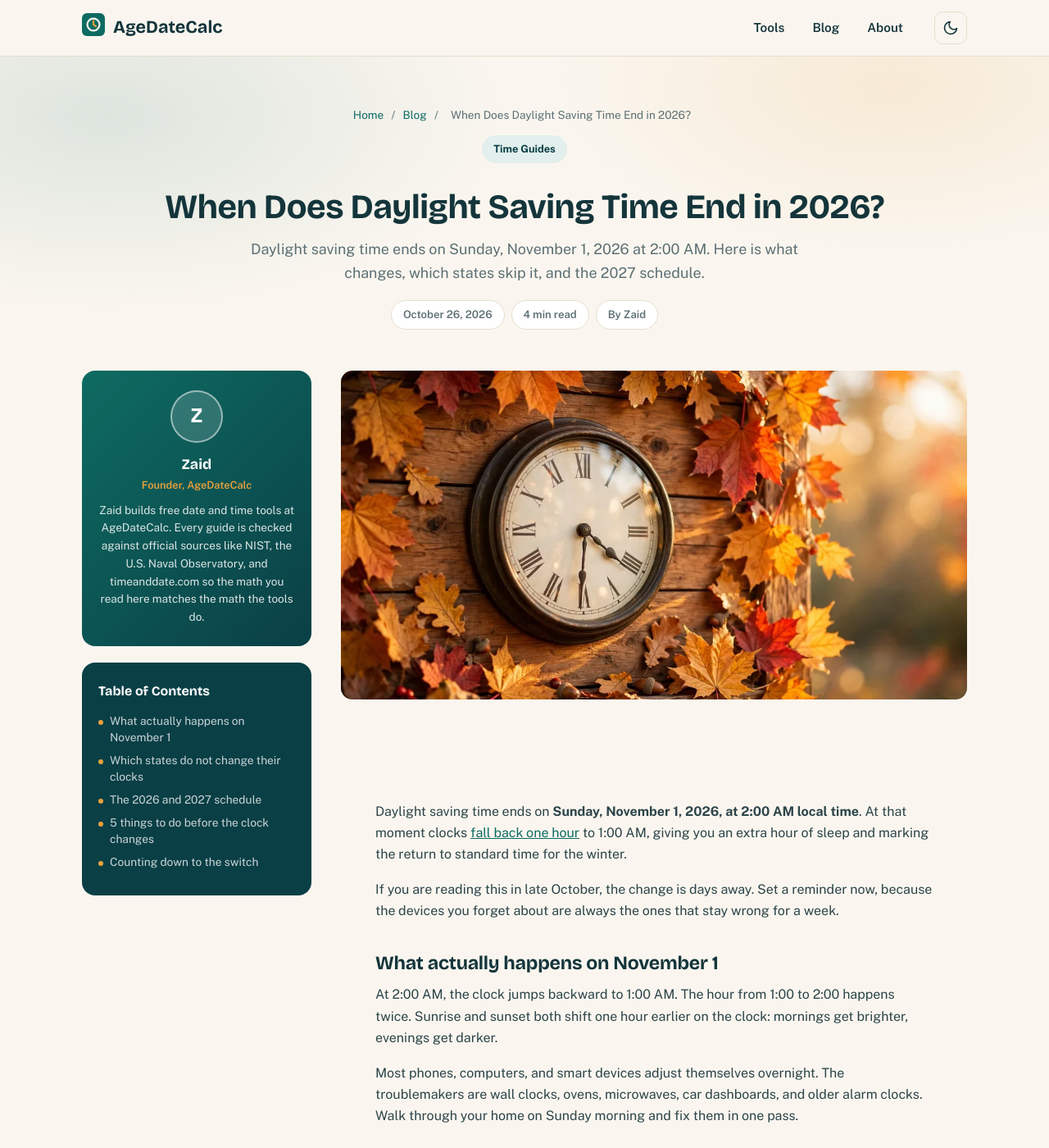
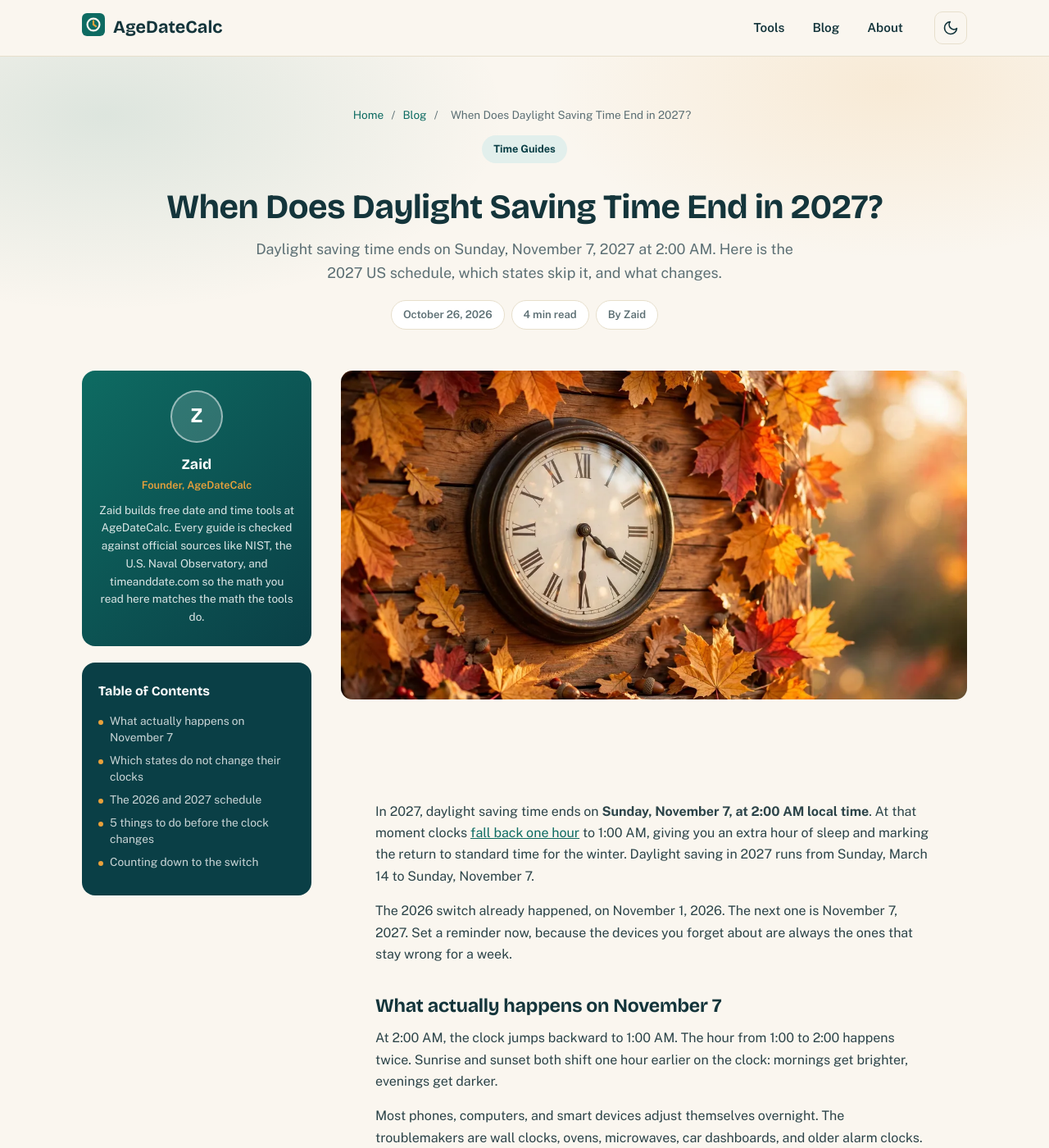
Before and after one commit to zaidmeo09-dhangal/agedatecalc, a Jekyll site: the page built from _posts/2026-10-26-when-does-daylight-saving-time-end-2026.md, in a window 1280 px wide and 1400 px high. Shown: the whole window at 82% size. Built offline with Jekyll 4.4.1, drawn with Linux system fonts in a browser that asks for light colours; some of the changed text lies outside the part shown.

Commit message:
SEO audit fixes: broken links, titles, DST 2027, schema, og:image

```diff
--- a/_posts/2026-10-26-when-does-daylight-saving-time-end-2026.md
+++ b/_posts/2026-10-26-when-does-daylight-saving-time-end-2026.md
@@ -1,6 +1,6 @@
 ---
 layout: post
-title: When Does Daylight Saving Time End in 2026?
+title: When Does Daylight Saving Time End in 2027?
 slug: when-does-daylight-saving-time-end-2026
 date: '2026-10-26'
 status: Published
@@ -9,14 +9,14 @@ category: Time Guides
 tags:
 - daylight saving time
 - fall back
-- DST 2026
-primary_keyword: when does daylight saving time end 2026
+- DST 2027
+primary_keyword: when does daylight saving time end 2027
 secondary_keywords:
-- DST end date 2026
-- clock change November 2026
-meta_title: When Does Daylight Saving Time End in 2026?
-meta_description: Daylight saving time ends on Sunday, November 1, 2026 at 2:00 AM. Here is what changes, which states skip it, and the 2027 schedule.
-excerpt: Daylight saving time ends on Sunday, November 1, 2026 at 2:00 AM. Here is what changes, which states skip it, and the 2027 schedule.
+- DST end date 2027
+- clock change November 2027
+meta_title: When Does Daylight Saving Time End in 2027?
+meta_description: Daylight saving time ends on Sunday, November 7, 2027 at 2:00 AM. Here is the 2027 US schedule, which states skip it, and what changes.
+excerpt: Daylight saving time ends on Sunday, November 7, 2027 at 2:00 AM. Here is the 2027 US schedule, which states skip it, and what changes.
 featured_image: /assets/images/dst-end-2026.webp
 image_alt: A wall clock on a wooden wall surrounded by orange autumn leaves in warm afternoon light
 read_time: 4 min read
@@ -40,7 +40,7 @@ faqs_raw: 'Do we gain or lose an hour when daylight saving ends?
 
   What time exactly does the clock change?
 
-  2:00 AM local time on Sunday, November 1, 2026. Clocks move back to 1:00 AM. The change happens in each time zone at its own local 2:00 AM, so it ripples across the country from east to west.
+  2:00 AM local time on Sunday, November 7, 2027. Clocks move back to 1:00 AM. The change happens in each time zone at its own local 2:00 AM, so it ripples across the country from east to west.
 
   ---
 
@@ -50,16 +50,15 @@ faqs_raw: 'Do we gain or lose an hour when daylight saving ends?
 permalink: /blog/when-does-daylight-saving-time-end-2026/
 tool_url: /time-zone-converter/
 tool_name: Time Zone Converter
-schema: "{\n  \"@context\": \"https://schema.org\",\n  \"@type\": \"Article\",\n  \"headline\": \"When Does Daylight Saving Time End in 2026?\",\n  \"author\": { \"@type\": \"Organization\", \"name\": \"AgeDateCalc\" },\n  \"datePublished\": \"2026-10-26\",\n  \"dateModified\": \"2026-10-26\"\n}"
 ---
 
 <div class="prose" markdown="1">
 
-Daylight saving time ends on **Sunday, November 1, 2026, at 2:00 AM local time**. At that moment clocks [fall back one hour](https://www.timeanddate.com/time/change/usa) to 1:00 AM, giving you an extra hour of sleep and marking the return to standard time for the winter.
+In 2027, daylight saving time ends on **Sunday, November 7, at 2:00 AM local time**. At that moment clocks [fall back one hour](https://www.timeanddate.com/time/change/usa) to 1:00 AM, giving you an extra hour of sleep and marking the return to standard time for the winter. Daylight saving in 2027 runs from Sunday, March 14 to Sunday, November 7.
 
-If you are reading this in late October, the change is days away. Set a reminder now, because the devices you forget about are always the ones that stay wrong for a week.
+The 2026 switch already happened, on November 1, 2026. The next one is November 7, 2027. Set a reminder now, because the devices you forget about are always the ones that stay wrong for a week.
 
-## What actually happens on November 1
+## What actually happens on November 7
 
 At 2:00 AM, the clock jumps backward to 1:00 AM. The hour from 1:00 to 2:00 happens twice. Sunrise and sunset both shift one hour earlier on the clock: mornings get brighter, evenings get darker.
 
@@ -74,7 +73,7 @@ Two states skip daylight saving entirely and stay on standard time all year:
 - **Hawaii** (Hawaii-Aleutian Standard Time, UTC-10)
 - **Arizona** (Mountain Standard Time, UTC-7), except the Navajo Nation in the northeast, which does observe daylight saving
 
-Everywhere else in the US, including all major cities, falls back on November 1.
+Everywhere else in the US, including all major cities, falls back on November 7, 2027.
 
 ## The 2026 and 2027 schedule
 
@@ -92,13 +91,13 @@ Europe follows a different rhythm (last Sunday of March to last Sunday of Octobe
 ## 5 things to do before the clock changes
 
 1. **Check recurring alarms.** A 6:30 AM weekday alarm still rings at 6:30 AM, but your body will feel like it is 5:30 for a few days. Move bedtime 15 minutes earlier for three nights before the switch to soften the landing.
-2. **Confirm Sunday appointments.** Anything scheduled for the early hours of November 1 exists in a duplicated hour. If you have a 1:30 AM commitment (night-shift workers, this means you), clarify which 1:30 with the other party.
+2. **Confirm Sunday appointments.** Anything scheduled for the early hours of November 7 exists in a duplicated hour. If you have a 1:30 AM commitment (night-shift workers, this means you), clarify which 1:30 with the other party.
 3. **Fix the manual clocks.** Oven, microwave, car, wall clocks, thermostats. Do it Sunday morning with coffee, not Monday in a rush.
 4. **Check your car clock against your phone** after the change. Car infotainment systems are the number one source of "my clock is wrong" complaints every November.
 5. **Use the extra hour well.** It is the one day of the year with 25 hours. Go for a walk in the new morning light, or just enjoy the sleep.
 
 ## Counting down to the switch
 
-Want to see exactly how much time is left? Drop November 1, 2026, 2:00 AM into our [Countdown Timer]({{ '/countdown-timer/' | relative_url }}) and watch the days tick down. Handy for shift planners and anyone coordinating the change across time zones.
+Want to see exactly how much time is left? Drop November 7, 2027, 2:00 AM into our [Countdown Timer]({{ '/countdown-timer/' | relative_url }}) and watch the days tick down. Handy for shift planners and anyone coordinating the change across time zones.
 
 </div>
```
